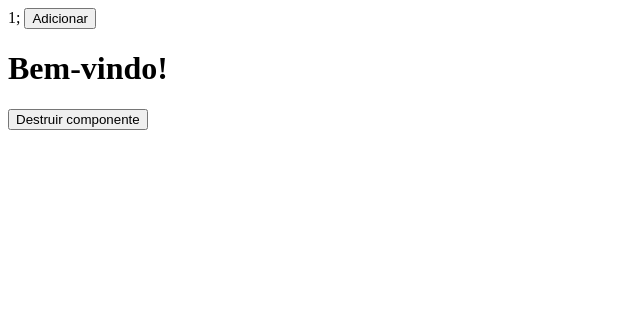
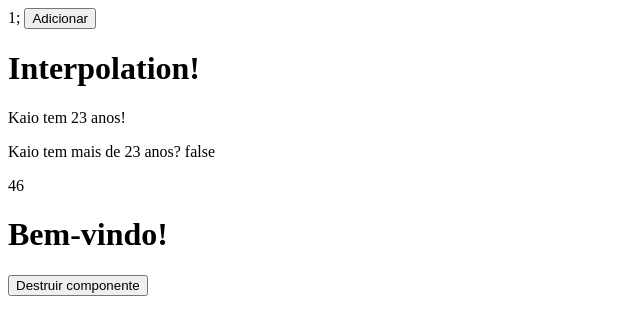
Before and after one commit to KaioJesus/CursoAngular, an Angular app in the folder primeiro-projeto/: page / in a window 1280 px wide. Shown: the top 334 px of the page, without its empty margins (0-640 px from the left). Built offline with nearby package versions, Linux system fonts and the light colour scheme.

Commit message:
data bindings pt 1

```diff
--- a/primeiro-projeto/src/app/app.component.html
+++ b/primeiro-projeto/src/app/app.component.html
@@ -1,6 +1,7 @@
 {{valor}};
 <button (click)="adicionar()">Adicionar</button>
 <!-- componente do título -->
+<app-data-binding></app-data-binding>
 <app-title *ngIf="destruir"></app-title> <!-- *ngIf -> serve para ocultar e desocultar elementos, componentes -->
 <button (click)="destruirComponente()">Destruir componente</button>
 <router-outlet></router-outlet>
--- a/primeiro-projeto/src/app/app.module.ts
+++ b/primeiro-projeto/src/app/app.module.ts
@@ -4,11 +4,13 @@ import { BrowserModule } from '@angular/platform-browser';
 import { AppRoutingModule } from './app-routing.module';
 import { AppComponent } from './app.component';
 import { TitleComponent } from './title/title.component';
+import { DataBindingComponent } from './data-binding/data-binding.component';
 
 @NgModule({
   declarations: [
     AppComponent,
-    TitleComponent
+    TitleComponent,
+    DataBindingComponent
   ],
   imports: [
     BrowserModule,
--- /dev/null
+++ b/primeiro-projeto/src/app/data-binding/data-binding.component.html
@@ -0,0 +1,16 @@
+<h1>Interpolation!</h1>
+
+<p>
+    {{nome}} tem {{idade}} anos! <!-- Interpolation -->
+</p>
+
+
+<p>
+    {{nome}} tem mais de 23 anos? {{idade > 23}}  <!-- valores booleanos dentro da interpolation -->
+</p>
+
+<!-- é possível fazer calculos com interpolation -->
+
+<p>
+    {{idade * multiplicador}} <!-- Multiplicação -->
+</p>
--- /dev/null
+++ b/primeiro-projeto/src/app/data-binding/data-binding.component.ts
@@ -0,0 +1,15 @@
+import { Component, OnInit } from '@angular/core';
+
+@Component({
+  selector: 'app-data-binding',
+  templateUrl: './data-binding.component.html',
+  styleUrls: ['./data-binding.component.scss']
+})
+export class DataBindingComponent implements OnInit {
+public nome: string = "Kaio";
+public idade: number = 23;
+public multiplicador: number = 2;
+
+  constructor(){}
+  ngOnInit(): void {}
+}
--- a/primeiro-projeto/src/app/title/title.component.html
+++ b/primeiro-projeto/src/app/title/title.component.html
@@ -1,2 +1,2 @@
-<!-- Interpolations -> Tudo que consegue utilizar nas classes, estabelecem componentes nas classes, conseguimos usar aqui -->
+<!-- Interpolations -> {{}} -> Tudo que consegue utilizar nas classes, estabelecem componentes nas classes, conseguimos usar aqui -->
 <h1>{{title}}</h1>
```
Also changed, not shown: primeiro-projeto/src/app/data-binding/data-binding.component.scss (added), 1 other file (tests, documents, lock files or other folders).
